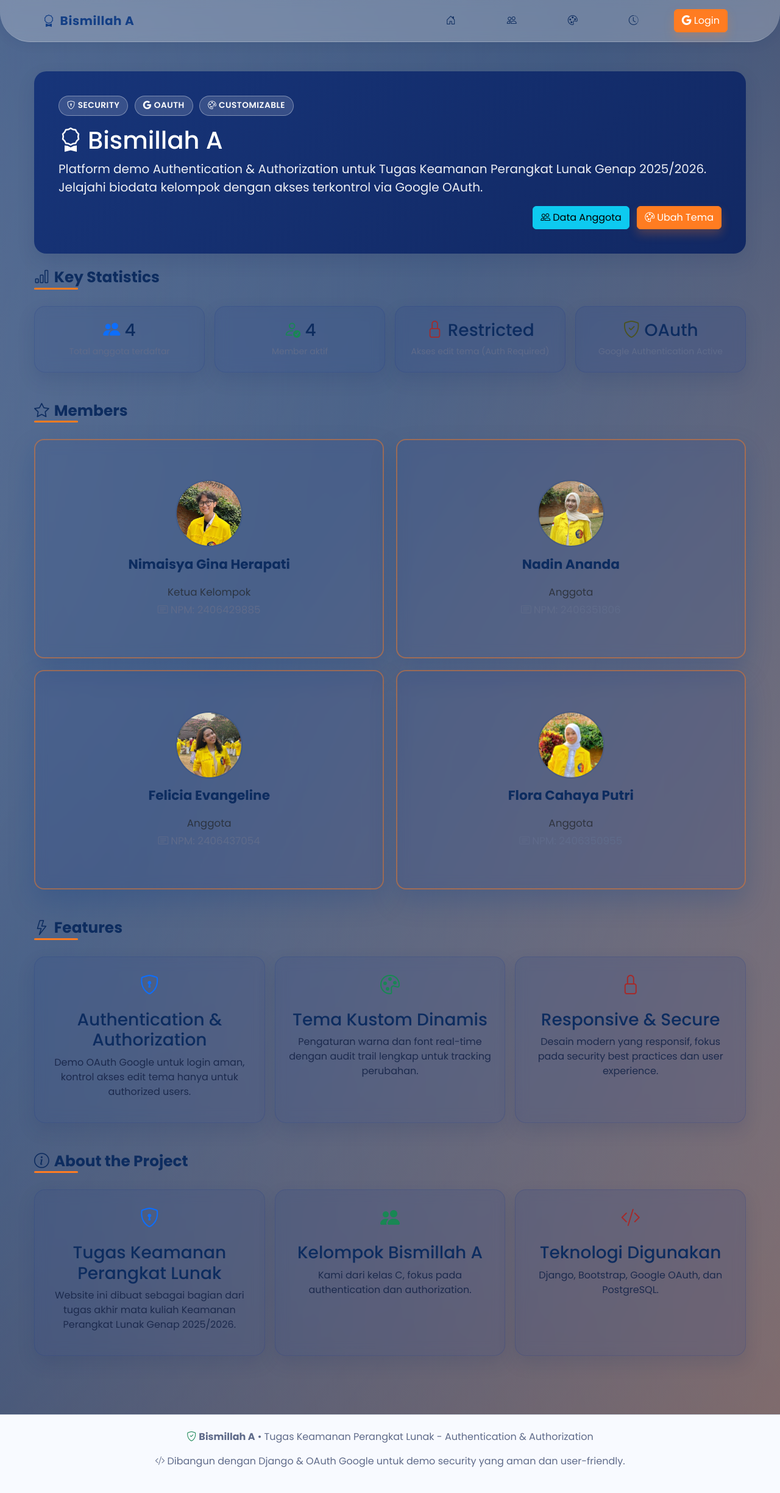
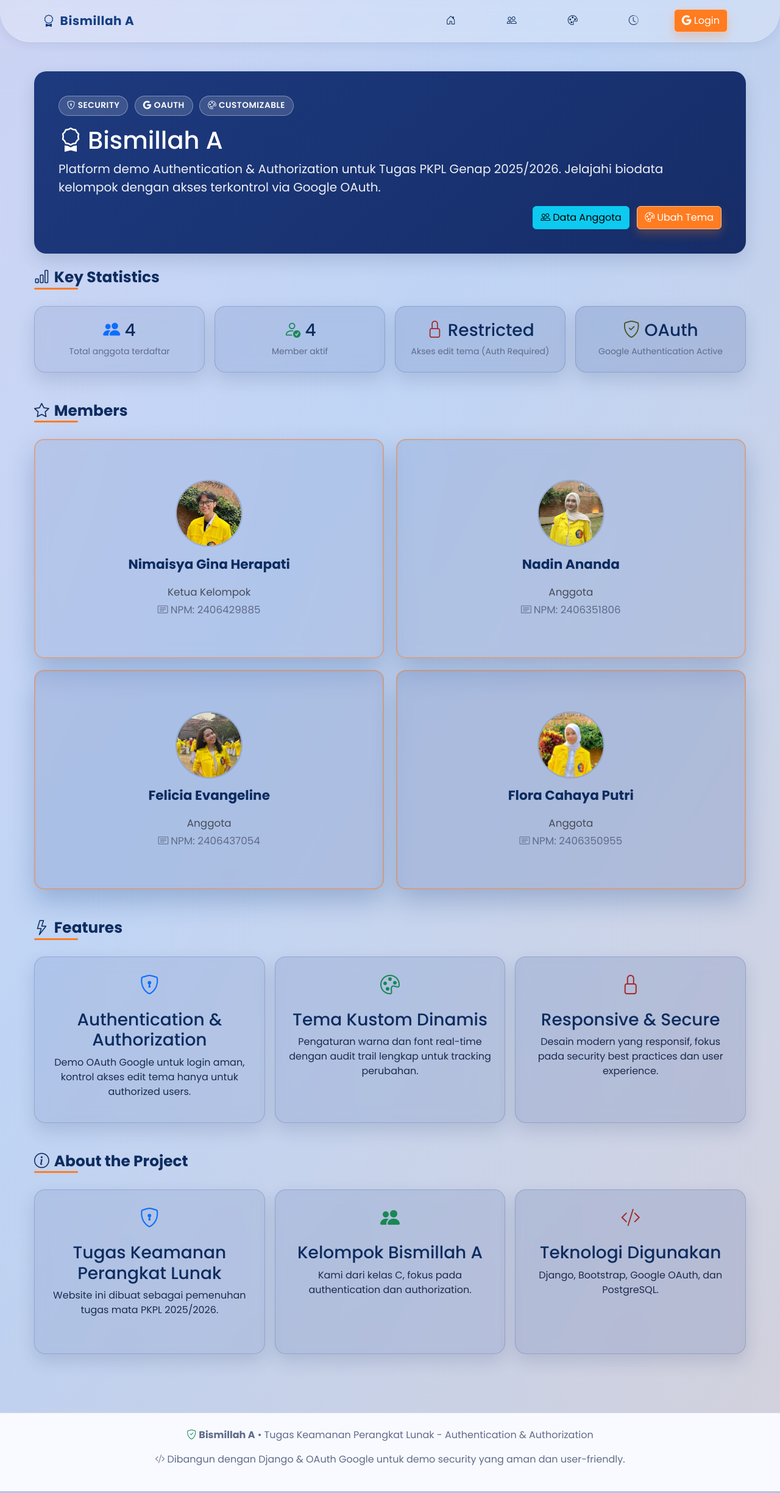
Before and after one commit to NimaisyaGina/Bismillah_A, a Django app: page / in a window 1280 px wide. Shown: the whole page at 61% size. Run offline with Django 5.2, Linux system fonts and the light colour scheme; data comes from the database, SQL or seed files in the repository; data that the repository does not hold is empty.

Commit message:
update teks home page

```diff
--- a/group_bio/models.py
+++ b/group_bio/models.py
@@ -54,9 +54,9 @@
     """
     group_id = models.IntegerField(default=1, unique=True)
 
-    primary_color = models.CharField(max_length=7, default="#143f85")
-    secondary_color = models.CharField(max_length=7, default='#0d2c5f')
-    accent_color = models.CharField(max_length=7, default='#ff7c21')
+    primary_color = models.CharField(max_length=7, default="#f4bae4")
+    secondary_color = models.CharField(max_length=7, default="#aac6f2")
+    accent_color = models.CharField(max_length=7, default="#ffc69d")
 
     font_family = models.CharField(
         max_length=50,
--- a/group_bio/templates/group_bio/index.html
+++ b/group_bio/templates/group_bio/index.html
@@ -6,7 +6,7 @@
     <span class="small-pill"><i class="bi bi-google"></i> OAuth</span>
     <span class="small-pill"><i class="bi bi-palette"></i> Customizable</span>
     <h1 class="mt-3"><i class="bi bi-award me-2"></i>Bismillah A</h1>
-    <p class="lead">Platform demo Authentication & Authorization untuk Tugas Keamanan Perangkat Lunak Genap 2025/2026. Jelajahi biodata kelompok dengan akses terkontrol via Google OAuth.</p>
+    <p class="lead">Platform demo Authentication & Authorization untuk Tugas PKPL Genap 2025/2026. Jelajahi biodata kelompok dengan akses terkontrol via Google OAuth.</p>
     <div class="mt-3 text-end">
         <a href="{% url 'group_bio:members' %}" class="btn btn-info me-2"><i class="bi bi-people me-1"></i>Data Anggota</a>
         {% if can_edit_theme %}
@@ -89,7 +89,7 @@
         <article class="panel feature-card">
             <div class="feature-icon mb-3"><i class="bi bi-shield-lock fs-2 text-primary"></i></div>
             <h3 class="mb-2">Tugas Keamanan Perangkat Lunak</h3>
-            <p>Website ini dibuat sebagai bagian dari tugas akhir mata kuliah Keamanan Perangkat Lunak Genap 2025/2026.</p>
+            <p>Website ini dibuat sebagai pemenuhan tugas mata PKPL 2025/2026.</p>
         </article>
         <article class="panel feature-card">
             <div class="feature-icon mb-3"><i class="bi bi-people-fill fs-2 text-success"></i></div>
```
